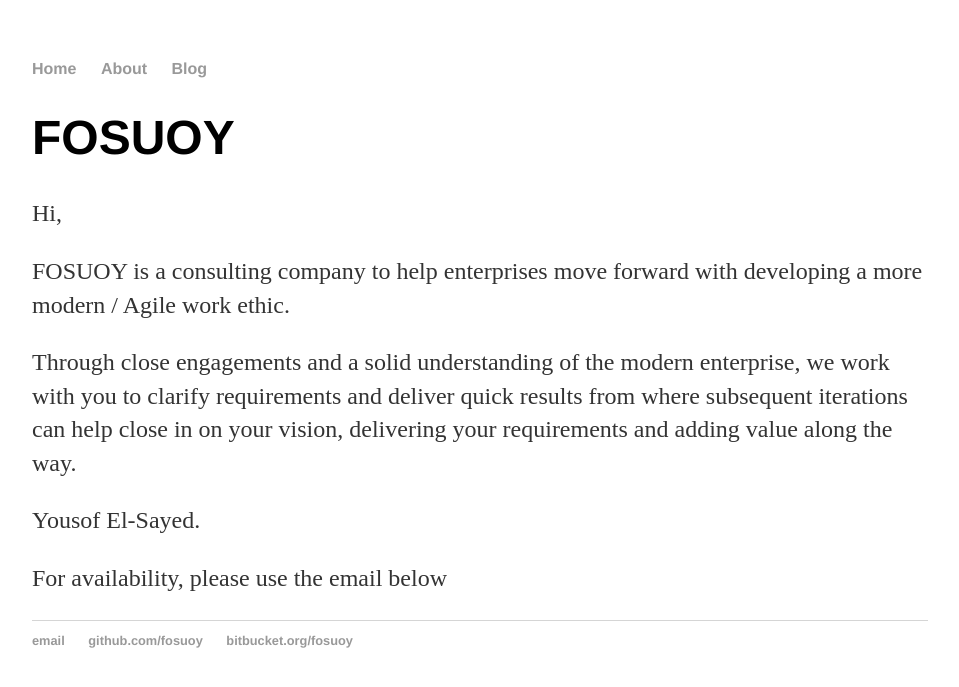
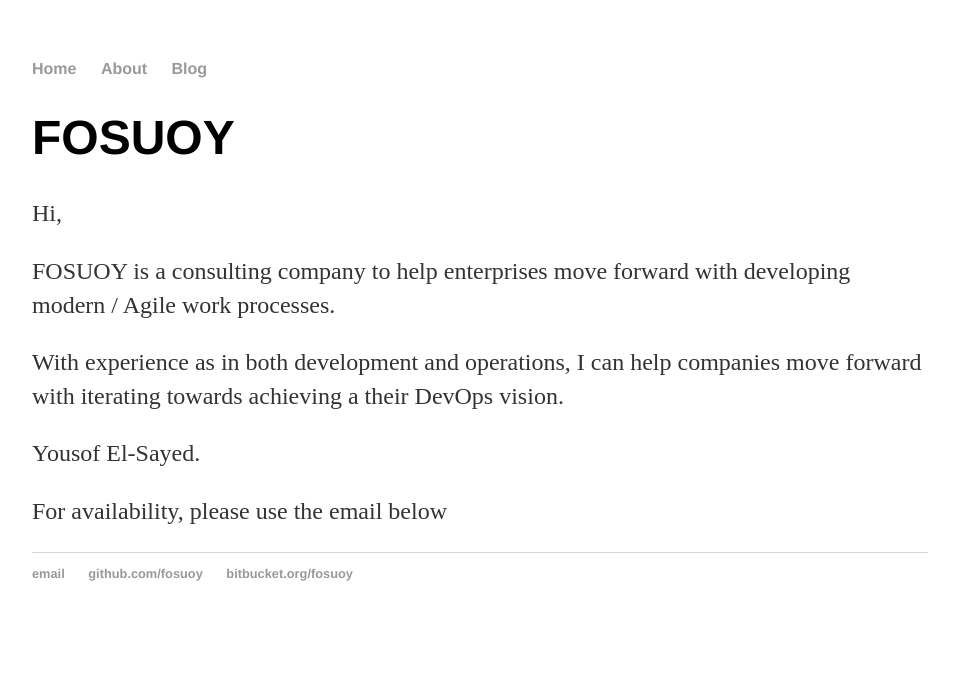
Before and after one commit to fosuoy/fosuoy.github.io, a Jekyll site: the page built from index.html, in a window 1280 px wide. Shown: the top 687 px of the page, without its empty margins (160-1119 px from the left). Built offline with Jekyll 4.4.1, drawn with Linux system fonts in a browser that asks for light colours.

Commit message:
index.html wording

```diff
--- a/index.html
+++ b/index.html
@@ -7,14 +7,12 @@ title: fosuoy
         <p>Hi,</p>
         <p>
            FOSUOY is a consulting company to help enterprises move forward with
-           developing a more modern / Agile work ethic.
+           developing modern / Agile work processes.
         </p>
         <p>
-           Through close engagements and a solid understanding of the modern
-           enterprise, we work with you to clarify requirements and deliver quick
-           results from where subsequent iterations can help close in on
-           your vision, delivering your requirements and adding value along the
-           way.
+          With experience as in both development and operations, I can help
+          companies move forward with iterating towards achieving a their DevOps
+          vision.
         </p>
         <p>
            Yousof El-Sayed.
```
